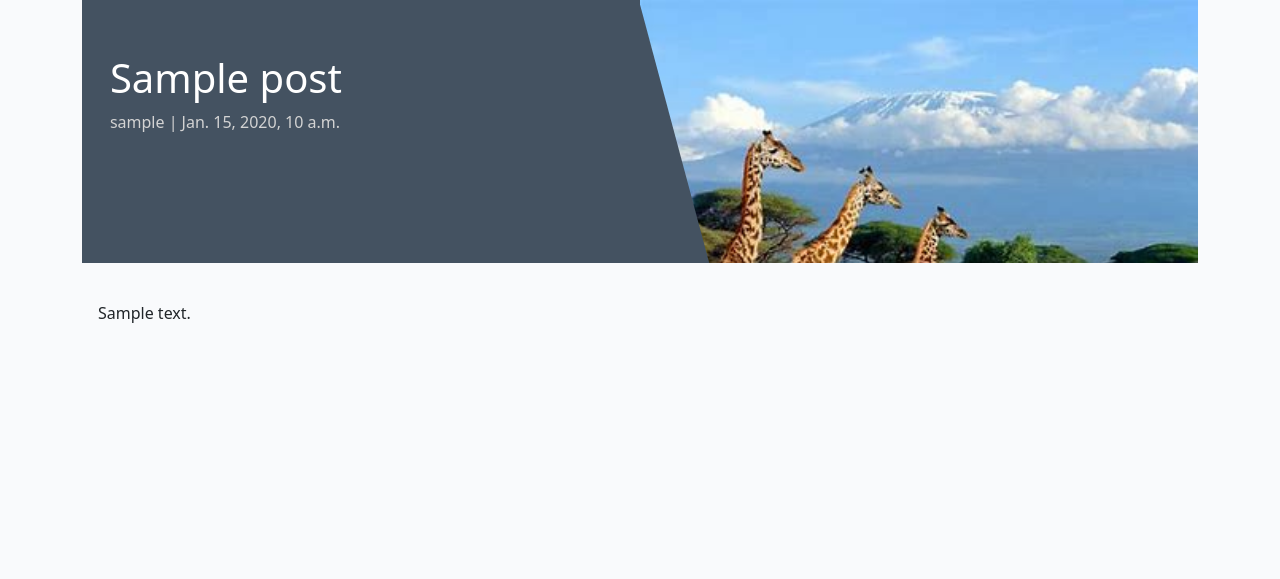
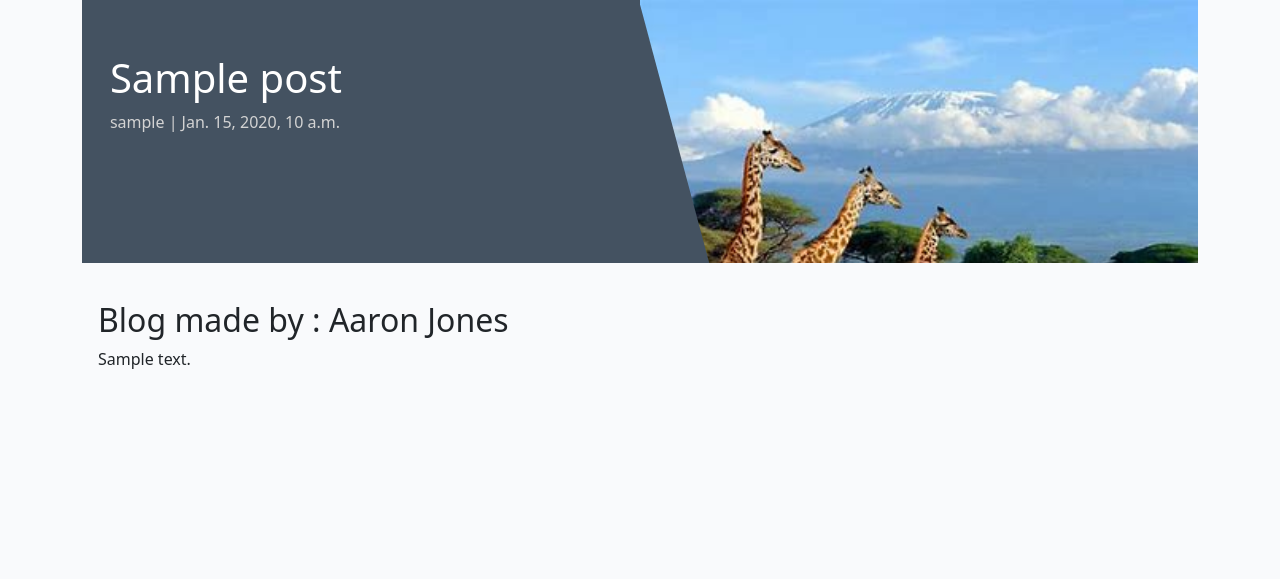
Before and after one commit to Aaron080913/blog, a Django app: a page that uses blog/templates/blog/post_detail.html in a window 1280 px wide. Shown: the part 71-650 px from the top of the page. Run offline with Django 4.2, Linux system fonts and the light colour scheme; tables that the repository leaves empty hold one stand-in row (values such as "Sample post").

Commit message:
made changes so that the blog creator name is visible

```diff
--- a/blog/templates/blog/post_detail.html
+++ b/blog/templates/blog/post_detail.html
@@ -23,6 +23,7 @@
             <div class="card-body">
                 <!-- The post content goes inside the card-text. -->
                 <!-- Use the | safe filter inside the template tags -->
+                 <h2>Blog made by : {{ coder }}</h2>
                 <p class="card-text">
                     {{ post.content | safe }}
                 </p>
--- a/blog/views.py
+++ b/blog/views.py
@@ -28,5 +28,5 @@ def post_detail(request, slug):
 
     queryset = Post.objects.filter(status=1)
     post = get_object_or_404(queryset,slug=slug)
-    return render(request, 'blog/post_detail.html', {"post": post}
+    return render(request, 'blog/post_detail.html', {"post": post, "coder": "Aaron Jones"}
     )
--- a/codestar/settings.py
+++ b/codestar/settings.py
@@ -28,7 +28,7 @@ TEMPLATES_DIR = os.path.join(BASE_DIR, 'templates')
 SECRET_KEY = os.environ.get("SECRET_KEY")
 
 # SECURITY WARNING: don't run with debug turned on in production!
-DEBUG = False
+DEBUG = True
 
 ALLOWED_HOSTS = ["8000-aaron080913-blog-96n3amby030.ws.codeinstitute-ide.net",
 ".herokuapp.com"]
```
